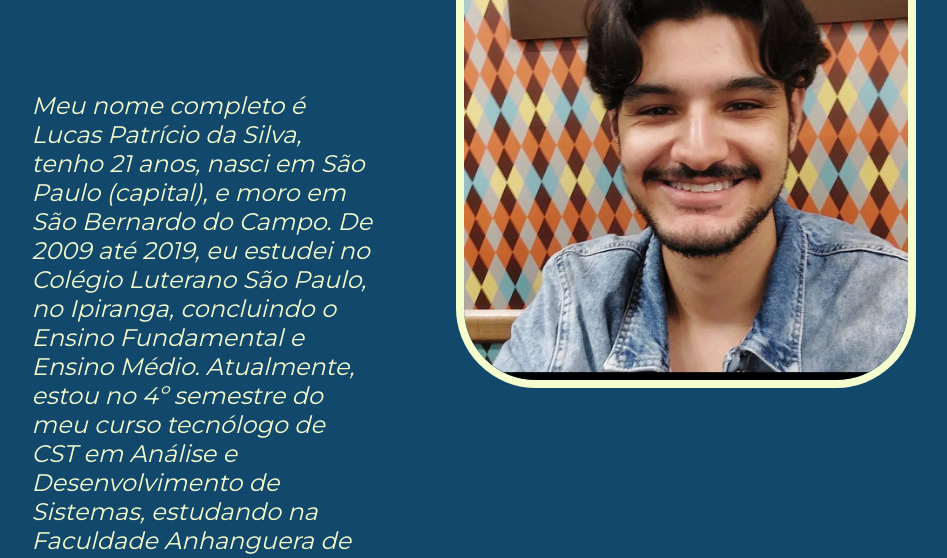
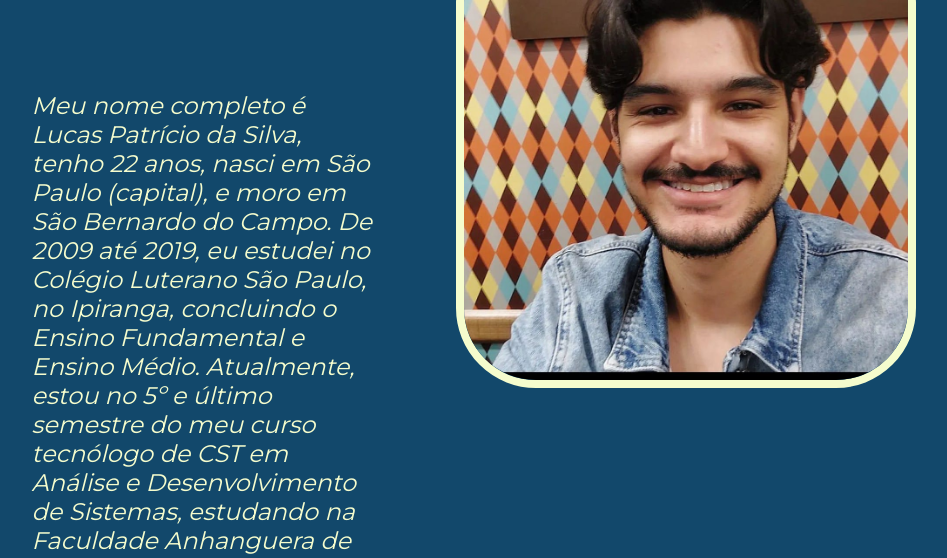
Before and after one commit to patrilucas59/Portfolio_Lucas, a plain HTML site: page about.html in a window 1280 px wide. Shown: the part 241-799 px from the top of the page, without its empty margins (166-1113 px from the left). Drawn offline with nearby package versions, Linux system fonts and the light colour scheme.

Commit message:
Update about.html
Currículo 2024

```diff
--- a/about.html
+++ b/about.html
@@ -19,9 +19,9 @@
         <section class="apresentação__conteúdo">
             <h1 class="apresentação__conteúdo__título">Sobre mim</h1>
             <p class="apresentação__conteúdo__texto"><i>Meu nome completo é Lucas Patrício da
-        Silva, tenho 21 anos, nasci em São Paulo (capital), e moro em São Bernardo do Campo. De
+        Silva, tenho 22 anos, nasci em São Paulo (capital), e moro em São Bernardo do Campo. De
         2009 até 2019, eu estudei no Colégio Luterano São Paulo, no Ipiranga, concluindo o Ensino
-        Fundamental e Ensino Médio. Atualmente, estou no 4º semestre do meu curso tecnólogo de CST
+        Fundamental e Ensino Médio. Atualmente, estou no 5º e último semestre do meu curso tecnólogo de CST
         em Análise e Desenvolvimento de Sistemas, estudando na Faculdade Anhanguera de São Bernardo.
             </i>
 
```
